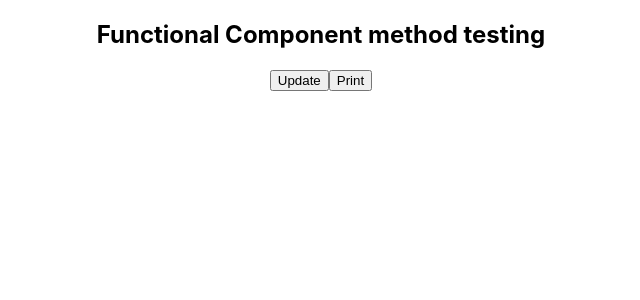
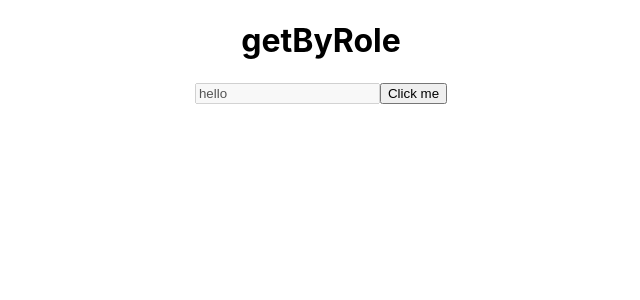
Before and after one commit to abhikhalid/blog-app, a React (Create React App) app: page / in a window 1280 px wide. Shown: the top 300 px of the page, without its empty margins (319-959 px from the left). Built offline with nearby package versions, Linux system fonts and the light colour scheme.

Commit message:
Part 18 - getByRole Query

```diff
--- a/src/App.js
+++ b/src/App.js
@@ -1,25 +1,19 @@
-import { useState } from 'react';
 import './App.css';
-import handleOtherMethod from './helper';
 
 function App() {
-  const [data, setData] = useState("");
-
-  const handleData = () => {
-    setData('hello');
-  }
-
-  // const handleOtherMethod = () => {
-  //   console.log('hi');
-  //   return "hi";
-  // }
 
   return (
     <div className="App">
-      <h2>Functional Component method testing</h2>
-      <button data-testid="btn1" onClick={handleData}>Update</button>
-      <button onClick={handleOtherMethod}>Print</button>
-      <h2>{data}</h2>
+      <h1>getByRole</h1>
+
+      <input
+        type="text"
+        defaultValue='hello'
+        disabled
+      />
+
+      <button>Click me</button>
+
     </div>
   );
 }
```
Also changed, not shown: 1 other file (tests, documents, lock files or other folders).
